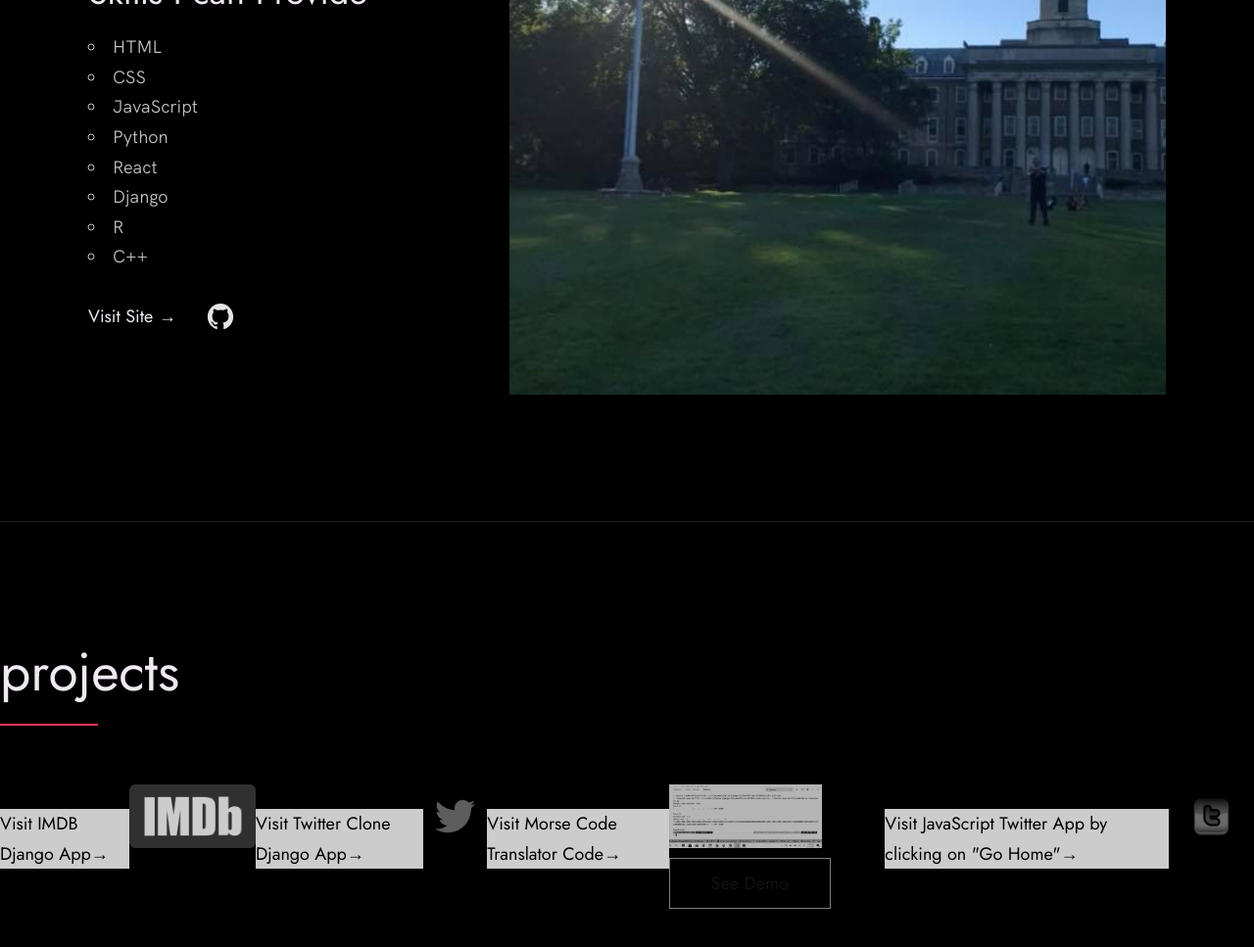
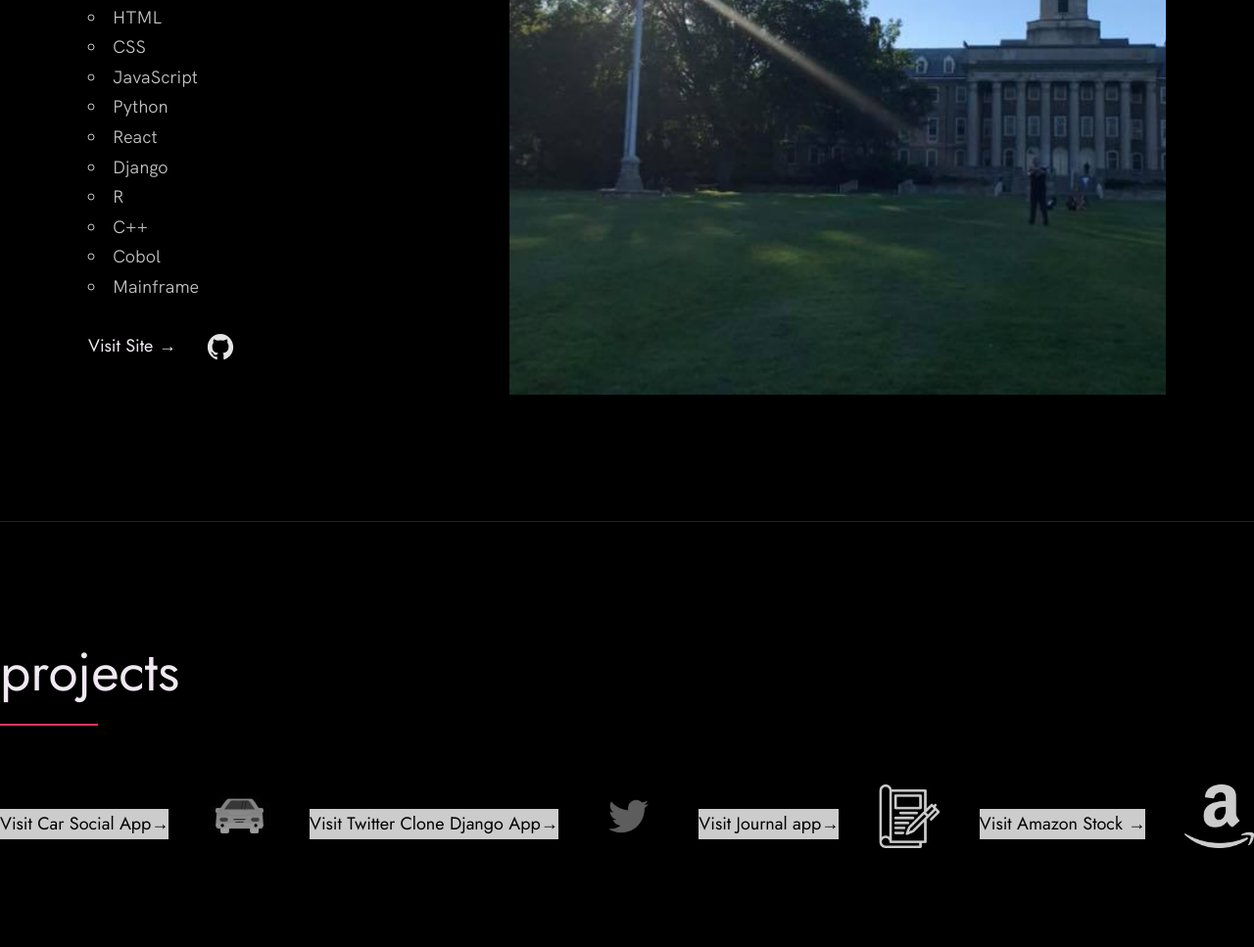
Before and after one commit to MichaelMDTrep/MikesPortfolio, a plain HTML site: page index.html in a window 1280 px wide. Shown: the part 1620-2587 px from the top of the page at 98% size. Drawn offline with Linux system fonts and the light colour scheme.

Commit message:
code changes

```diff
--- a/index.html
+++ b/index.html
@@ -85,6 +85,8 @@
                   <li> Django</li>
                   <li> R</li>
                   <li>C++</li>
+                  <li>Cobol</li>
+                  <li>Mainframe</li>
                 </ul>
 
                 <div class="work__links">
@@ -114,35 +116,31 @@
           <!-- Add logos of the clients or companies you'have worked with. -->
           <a>
             <p style="background-color:black;color:white;">
-              Visit IMDB Django App<span>&rarr;</span></p>
+              Visit Car Social App<span>&rarr;</span></p>
           </a>
-          <a href="https://adarkermovieapp.herokuapp.com/" title="View Source Code" target="_blank">
-            <img src="./images/IMDB.png" class="client__logo" alt="App 2" />
+          <a href="http://worldwidesupport.pythonanywhere.com/" title="View Source Code" target="_blank">
+            <img src="images/vector-car-icon.jpg" class="client__logo" alt="App 2" />
           </a>
           <a>
             <p style="background-color:black;color:white;">
               Visit Twitter Clone Django App<span>&rarr;</span></p>
           </a>
-          <a href="https://michaelmdtrep.pythonanywhere.com/login/?next=/" title="View Source Code" target="_blank">
+          <a href="http://michaelmdtrep.pythonanywhere.com/login/?next=/-" title="View Source Code" target="_blank">
             <img src="./images/Twitter.png" class="client__logo" alt="App 3" />
           </a>
           <a>
             <p style="background-color:black;color:white;">
-              Visit Morse Code Translator Code<span>&rarr;</span></p>
+              Visit Journal app<span>&rarr;</span></p>
           </a>
-          <div class="align vertically">
-            <a href="https://github.com/MichaelMDTrep/Morse-Code/tree/Michaels-branch" title="View Source Code"
-              target="_blank">
-              <img src="./images/Morse Code.jpg" class="client__logo" alt="App 1" />
-            </a>
-            <a href="./images/Morse Code.jpg" class="btn">See Demo</a>
-          </div>
+          <a href="https://journal-orpin.vercel.app/" title="View Source Code" target="_blank">
+            <img src="images/Journal icon.png" class="client__logo" alt="App 4" />
+          </a>
           <a>
             <p style="background-color:black;color:white;">
-              Visit JavaScript Twitter App by clicking on "Go Home"<span>&rarr;</span></p>
+              Visit Amazon Stock <span>&rarr;</span></p>
           </a>
-          <a href=" https://michaelmdtrep.github.io/kwitter" title="View Source Code" target="_blank">
-            <img src="./images/kwitter.png" class="client__logo" alt="App 4" />
+          <a href="https://dmi-six.vercel.app/" title="View Source Code" target="_blank">
+            <img src="images/amazon-icon-logo-png-transparent.png" class="client__logo" alt="App 4" />
           </a>
         </div>
       </div>
```
Also changed, not shown: images/IMDB.png (deleted), images/Journal icon.png (added), images/Morse Code.jpg (deleted), images/Therapy.png (deleted), images/amazon-icon-logo-png-transparent.png (added), images/kwitter.png (deleted), images/vector-car-icon.jpg (added), 1 other file.
